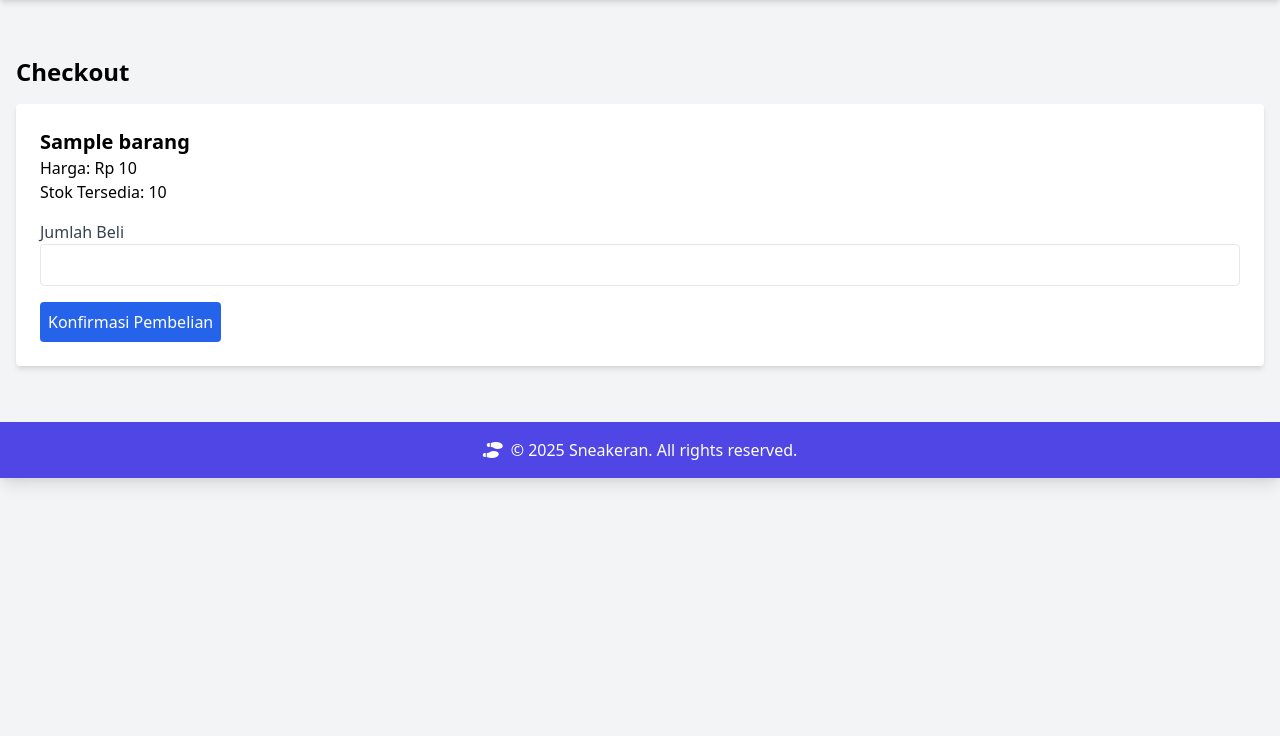
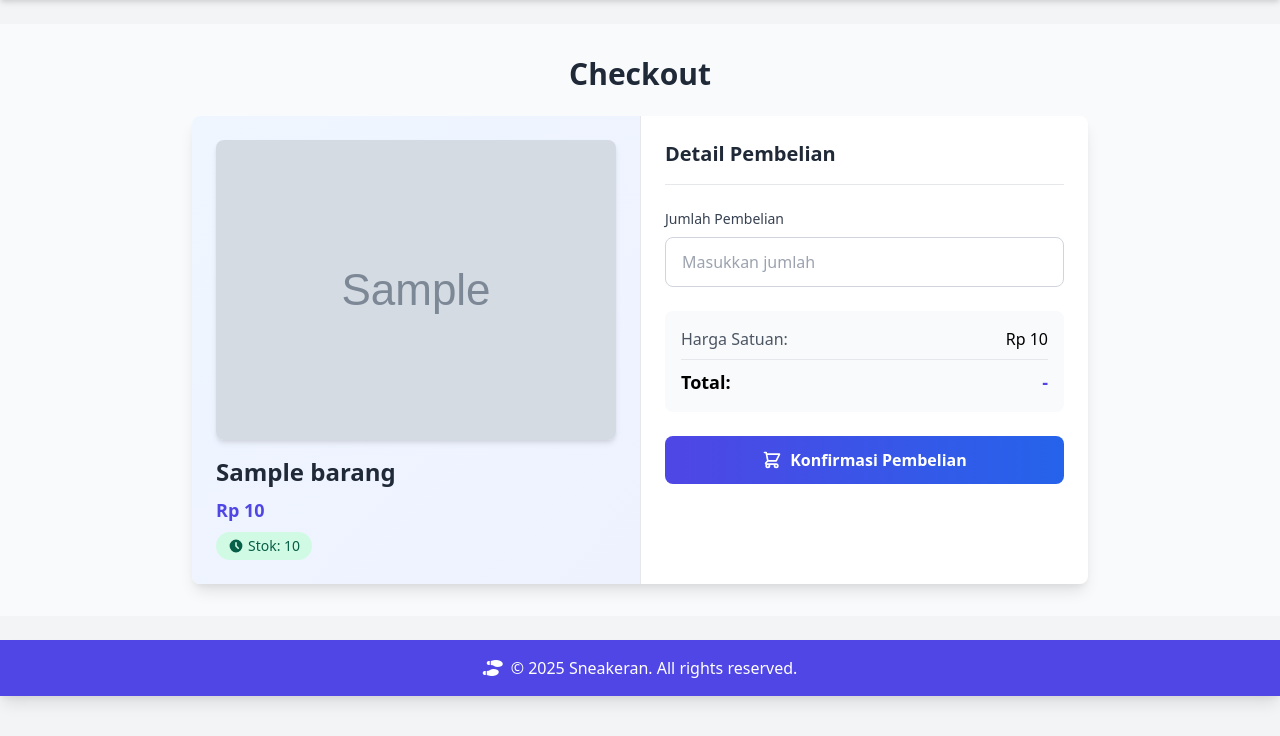
Before and after one commit to akbarwjyy/sneakeran, a PHP site: page /user/checkout.php?id=1 in a window 1280 px wide. Shown: the part 64-800 px from the top of the page. Run offline with PHP 8.4, Linux system fonts and the light colour scheme; the visitor is signed in with stand-in values (Sample User, id 1); tables that the repository leaves empty hold one stand-in row (values such as "Sample post"); grey boxes marked "Sample" are stand-in pictures.

Commit message:
modify checkout pembelian

```diff
--- a/user/checkout.php
+++ b/user/checkout.php
@@ -96,25 +96,108 @@ if ($_SERVER['REQUEST_METHOD'] == 'POST') {
 }
 ?>
 <?php include '../layouts/header.php'; ?>
-<div class="container mx-auto px-4 py-8">
-    <h1 class="text-2xl font-bold mb-4">Checkout</h1>
+<div class="bg-gray-50 py-8">
+    <div class="container mx-auto px-4">
+        <h1 class="text-3xl font-bold text-gray-800 mb-6 text-center">Checkout</h1>
+
         <?php if (isset($_SESSION['error'])): ?>
-        <div class="bg-red-100 border border-red-400 text-red-700 px-4 py-3 rounded relative mb-4">
+            <div class="bg-red-100 border-l-4 border-red-500 text-red-700 p-4 mb-6 rounded-lg shadow-sm">
+                <div class="flex items-center">
+                    <svg class="w-6 h-6 mr-2" fill="none" stroke="currentColor" viewBox="0 0 24 24">
+                        <path stroke-linecap="round" stroke-linejoin="round" stroke-width="2" d="M12 8v4m0 4h.01M21 12a9 9 0 11-18 0 9 9 0 0118 0z"></path>
+                    </svg>
                     <?php echo $_SESSION['error'];
                     unset($_SESSION['error']); ?>
                 </div>
+            </div>
         <?php endif; ?>
-    <div class="bg-white p-6 rounded shadow-md">
-        <h2 class="text-xl font-bold"><?php echo htmlspecialchars($barang['nama_barang']); ?></h2>
-        <p>Harga: Rp <?php echo number_format($barang['harga'], 0, ',', '.'); ?></p>
-        <p>Stok Tersedia: <?php echo htmlspecialchars($barang['stok']); ?></p>
-        <form method="POST" class="mt-4">
-            <div class="mb-4">
-                <label class="block text-gray-700">Jumlah Beli</label>
-                <input type="number" name="jumlah" class="w-full p-2 border rounded" min="1" max="<?php echo htmlspecialchars($barang['stok']); ?>" required>
+
+        <div class="max-w-4xl mx-auto">
+            <div class="bg-white rounded-lg shadow-lg overflow-hidden">
+                <div class="md:flex">
+                    <!-- Product Image and Details -->
+                    <div class="md:w-1/2 p-6 bg-gradient-to-br from-blue-50 to-indigo-50">
+                        <div class="aspect-w-16 aspect-h-12 mb-4">
+                            <img src="<?php echo htmlspecialchars('../assets/img/' . $barang['gambar']); ?>"
+                                alt="<?php echo htmlspecialchars($barang['nama_barang']); ?>"
+                                class="object-cover w-full h-full rounded-lg shadow-md transform hover:scale-105 transition-transform duration-300">
                         </div>
-            <button type="submit" class="bg-blue-600 text-white p-2 rounded">Konfirmasi Pembelian</button>
+                        <h2 class="text-2xl font-bold text-gray-800 mb-2"><?php echo htmlspecialchars($barang['nama_barang']); ?></h2>
+                        <div class="space-y-2">
+                            <p class="text-lg font-semibold text-indigo-600">
+                                Rp <?php echo number_format($barang['harga'], 0, ',', '.'); ?>
+                            </p>
+                            <div class="flex items-center space-x-2">
+                                <span class="inline-flex items-center px-3 py-1 rounded-full text-sm font-medium <?php echo $barang['stok'] > 0 ? 'bg-green-100 text-green-800' : 'bg-red-100 text-red-800'; ?>">
+                                    <svg class="w-4 h-4 mr-1" fill="currentColor" viewBox="0 0 20 20">
+                                        <path fill-rule="evenodd" d="M10 18a8 8 0 100-16 8 8 0 000 16zm1-12a1 1 0 10-2 0v4a1 1 0 00.293.707l2.828 2.829a1 1 0 101.415-1.415L11 9.586V6z" clip-rule="evenodd" />
+                                    </svg>
+                                    Stok: <?php echo htmlspecialchars($barang['stok']); ?>
+                                </span>
+                            </div>
+                        </div>
+                    </div>
+
+                    <!-- Order Form -->
+                    <div class="md:w-1/2 p-6 border-l">
+                        <div class="mb-6">
+                            <h3 class="text-xl font-semibold text-gray-800 mb-4">Detail Pembelian</h3>
+                            <div class="h-px bg-gray-200 mb-4"></div>
+                        </div>
+
+                        <form method="POST" class="space-y-6">
+                            <div>
+                                <label class="block text-sm font-medium text-gray-700 mb-2">Jumlah Pembelian</label>
+                                <div class="relative">
+                                    <input type="number"
+                                        name="jumlah"
+                                        class="w-full px-4 py-3 border border-gray-300 rounded-lg focus:ring-2 focus:ring-indigo-500 focus:border-indigo-500 transition-colors"
+                                        min="1"
+                                        max="<?php echo htmlspecialchars($barang['stok']); ?>"
+                                        required
+                                        placeholder="Masukkan jumlah">
+                                    <div class="absolute inset-y-0 right-0 flex items-center pr-3 pointer-events-none"></div>
+                                </div>
+                            </div>
+
+                            <div class="bg-gray-50 p-4 rounded-lg">
+                                <div class="flex justify-between items-center mb-2">
+                                    <span class="text-gray-600">Harga Satuan:</span>
+                                    <span class="font-medium">Rp <?php echo number_format($barang['harga'], 0, ',', '.'); ?></span>
+                                </div>
+                                <div class="h-px bg-gray-200 my-2"></div>
+                                <div class="flex justify-between items-center font-semibold text-lg">
+                                    <span>Total:</span>
+                                    <span id="totalPrice" class="text-indigo-600">-</span>
+                                </div>
+                            </div>
+
+                            <button type="submit"
+                                class="w-full bg-gradient-to-r from-indigo-600 to-blue-600 text-white py-3 px-6 rounded-lg font-semibold
+                                           hover:from-indigo-700 hover:to-blue-700 focus:outline-none focus:ring-2 focus:ring-indigo-500 focus:ring-offset-2
+                                           transform hover:scale-[1.02] transition-all duration-300">
+                                <span class="flex items-center justify-center">
+                                    <svg class="w-5 h-5 mr-2" fill="none" stroke="currentColor" viewBox="0 0 24 24">
+                                        <path stroke-linecap="round" stroke-linejoin="round" stroke-width="2" d="M3 3h2l.4 2M7 13h10l4-8H5.4M7 13L5.4 5M7 13l-2.293 2.293c-.63.63-.184 1.707.707 1.707H17m0 0a2 2 0 100 4 2 2 0 000-4zm-8 2a2 2 0 11-4 0 2 2 0 014 0z" />
+                                    </svg>
+                                    Konfirmasi Pembelian
+                                </span>
+                            </button>
                         </form>
                     </div>
                 </div>
+            </div>
+        </div>
+    </div>
+
+    <!-- Script untuk menghitung total harga -->
+    <script>
+        document.querySelector('input[name="jumlah"]').addEventListener('input', function(e) {
+            const jumlah = parseInt(this.value) || 0;
+            const harga = <?php echo $barang['harga']; ?>;
+            const total = jumlah * harga;
+            document.getElementById('totalPrice').textContent = 'Rp ' + total.toLocaleString('id-ID');
+        });
+    </script>
+</div>
 <?php include '../layouts/footer.php'; ?>
```
Lines whose indentation alone changed are shown as unchanged.
